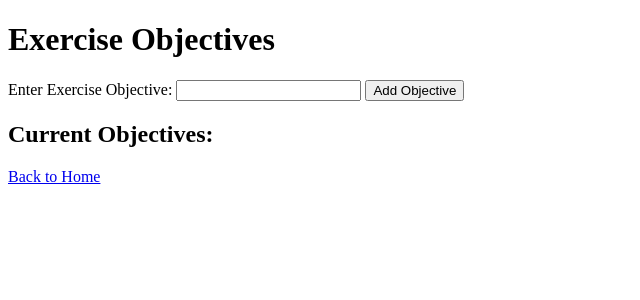
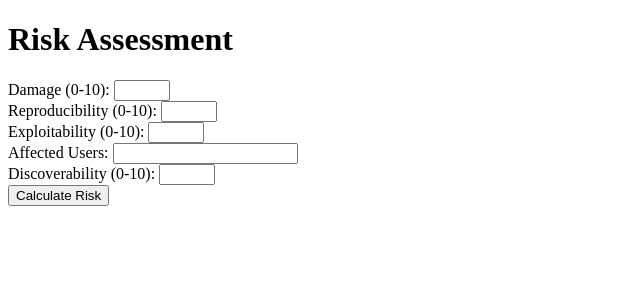
Before and after one commit to green-dino/TTX, a Flask app: page / in a window 1280 px wide. Shown: the top 300 px of the page, without its empty margins (0-640 px from the left). Run offline with Flask 3, Linux system fonts and the light colour scheme.

Commit message:
Updated APP with Index

```diff
--- a/app.py
+++ b/app.py
@@ -1,11 +1,33 @@
-from flask import Flask, render_template
+from flask import Flask, render_template, request
 
+from utils.dread import RiskAssessment
 
 app = Flask(__name__)
 
 @app.route('/')
 def index():
-    return render_template('index.html')
+    return render_template('index.html', result=None)
+
+@app.route('/calculate', methods=['POST'])
+def calculate():
+    damage = float(request.form['damage'])
+    reproducibility = float(request.form['reproducibility'])
+    exploitability = float(request.form['exploitability'])
+    affected_users = float(request.form['affected_users'])
+    discoverability = float(request.form['discoverability'])
+
+    assessment = RiskAssessment(damage, reproducibility, exploitability, affected_users, discoverability)
+    result = {
+        'damage': damage,
+        'reproducibility': reproducibility,
+        'exploitability': exploitability,
+        'affected_users': affected_users,
+        'discoverability': discoverability,
+        'risk_value': assessment.calculate_dread_risk(),
+        'risk_level': assessment.determine_risk_level(assessment.calculate_dread_risk())
+    }
+
+    return render_template('index.html', result=result)
 
 if __name__ == '__main__':
     app.run(debug=True)
--- a/templates/index.html
+++ b/templates/index.html
@@ -1,21 +1,40 @@
 <!DOCTYPE html>
-<html>
+<html lang="en">
 <head>
-    <title>Identify Exercise Objectives</title>
+    <meta charset="UTF-8">
+    <meta name="viewport" content="width=device-width, initial-scale=1.0">
+    <title>Risk Assessment</title>
 </head>
 <body>
-    <h1>Exercise Objectives</h1>
-    <form method="POST">
-        <label for="objective">Enter Exercise Objective:</label>
-        <input type="text" name="objective" id="objective">
-        <button type="submit">Add Objective</button>
+    <h1>Risk Assessment</h1>
+    <form method="POST" action="/calculate">
+        <label for="damage">Damage (0-10):</label>
+        <input type="number" name="damage" min="0" max="10" required><br>
+
+        <label for="reproducibility">Reproducibility (0-10):</label>
+        <input type="number" name="reproducibility" min="0" max="10" required><br>
+
+        <label for="exploitability">Exploitability (0-10):</label>
+        <input type="number" name="exploitability" min="0" max="10" required><br>
+
+        <label for="affected_users">Affected Users:</label>
+        <input type="number" name="affected_users" required><br>
+
+        <label for="discoverability">Discoverability (0-10):</label>
+        <input type="number" name="discoverability" min="0" max="10" required><br>
+
+        <button type="submit">Calculate Risk</button>
     </form>
-    <h2>Current Objectives:</h2>
-    <ul>
-        {% for objective in exercise_objectives %}
-            <li>{{ objective }}</li>
-        {% endfor %}
-    </ul>
-    <a href="/">Back to Home</a>
+
+    {% if result %}
+    <h2>Risk Assessment Results:</h2>
+    <p>DAMAGE: {{ result.damage }}</p>
+    <p>REPRODUCIBILITY: {{ result.reproducibility }}</p>
+    <p>EXPLOITABILITY: {{ result.exploitability }}</p>
+    <p>AFFECTED USERS: {{ result.affected_users }}</p>
+    <p>DISCOVERABILITY: {{ result.discoverability }}</p>
+    <p>DREAD Risk Value: {{ result.risk_value }}</p>
+    <p>Risk Level: {{ result.risk_level }}</p>
+    {% endif %}
 </body>
 </html>
--- a/utils/dread.py
+++ b/utils/dread.py
@@ -1,4 +1,5 @@
 from prettytable import PrettyTable
+
 
 class RiskAssessment:
     def __init__(self, damage, reproducibility, exploitability, affected_users, discoverability):
```
